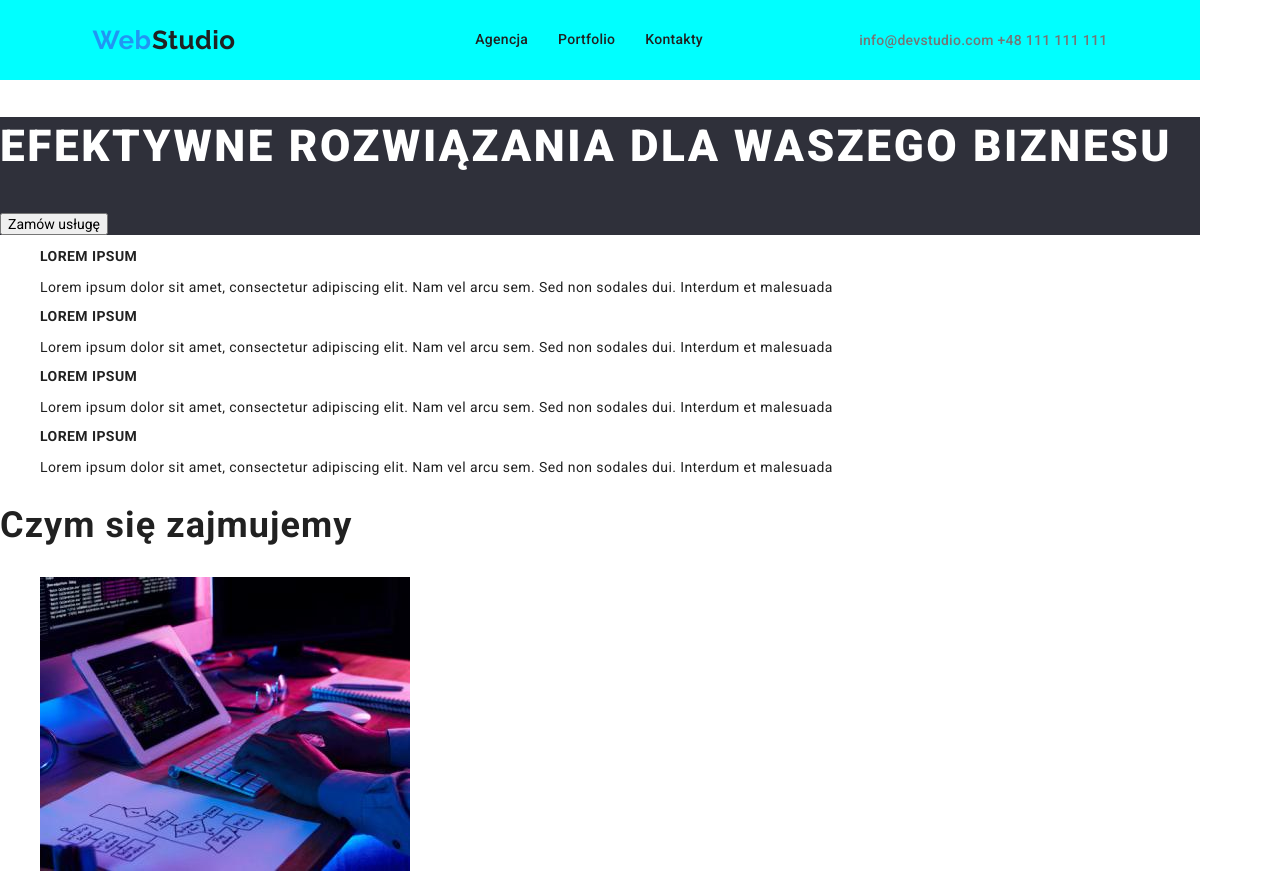
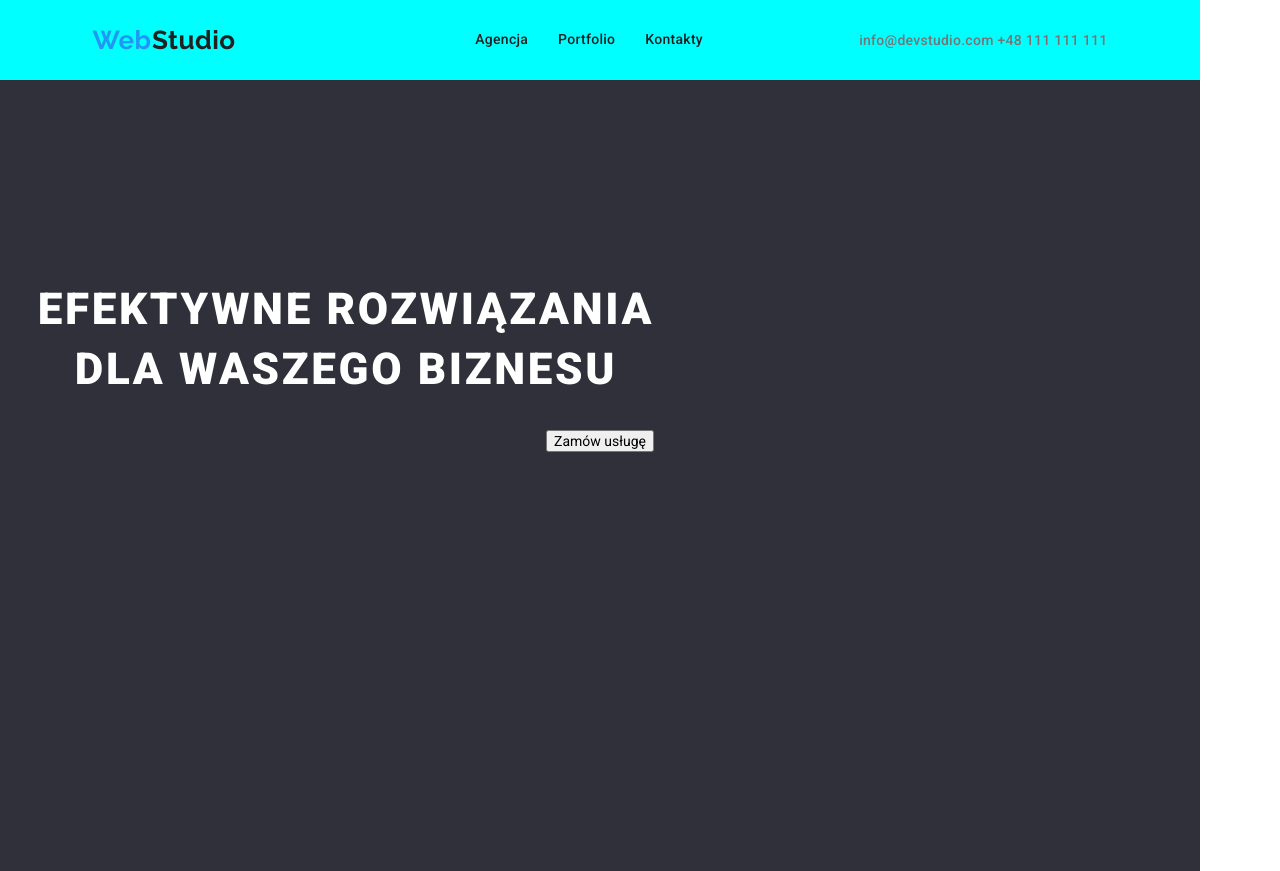
Before and after one commit to Grafzer/goit-markup-hw-03, a plain HTML site: page index.html in a window 1280 px wide. Shown: the top 871 px of the page. Drawn offline with nearby package versions, Linux system fonts and the light colour scheme.

Commit message:
trying with padding

```diff
--- a/css/styles.css
+++ b/css/styles.css
@@ -92,17 +92,29 @@ hr {
 	border: 1px solid var(--line-color);
 }
 
+.banner {
+	text-align: center;
+	display: block;
+	  padding-top: 200px;
+  padding-bottom: 200px;
+	background-color: var(--footer-color);
+	height: 1000px
+}
+
 .banner-text {
+margin-top: 0px;
+  margin-bottom: 30px;
+	width: 692px;
+	height: 120px;
 	font-weight: 900;
 	font-size: 44px;
 	line-height: 1.36;
 	letter-spacing: 0.06em;
 	text-transform: uppercase;
 	color: var(--secondary-background-color);
-}
 
-.banner {
-	background-color: var(--footer-color);
+
+
 }
 
 .menu {
--- a/index.html
+++ b/index.html
@@ -38,10 +38,10 @@
 		</header>
 
 		<main>
-			<section class="banner">
+			<div class="banner">
 				<h1 class="banner-text">EFEKTYWNE ROZWIĄZANIA DLA WASZEGO BIZNESU</h1>
 				<button class="button" type="button">Zamów usługę</button>
-			</section>
+			</div>
 
 			<section>
 				<ul>
```
